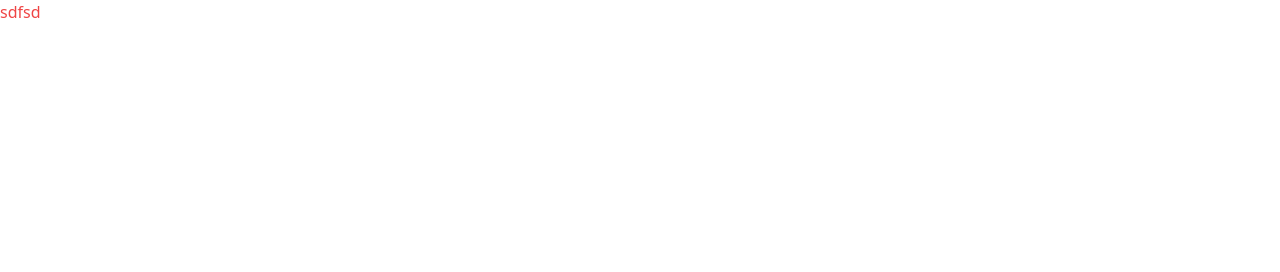
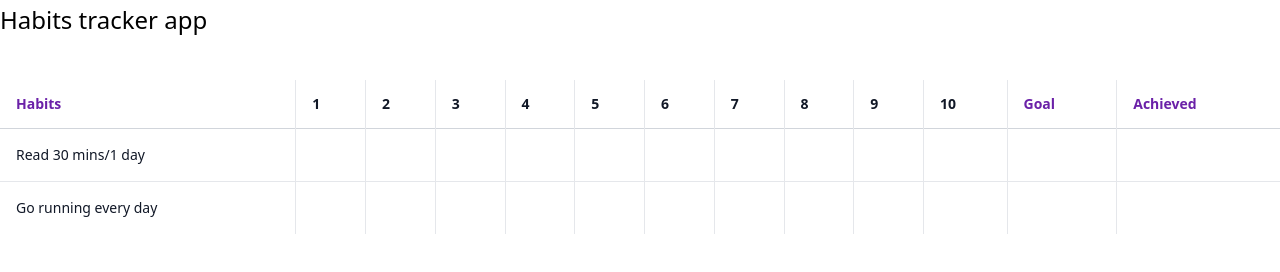
Before and after one commit to OleksandrMykhailovskyi/habits-tracker, a website: page src/index.html in a window 1280 px wide. Drawn offline with nearby package versions, Linux system fonts and the light colour scheme; files that its build step writes are made by us from their sources.

Commit message:
feat: basic mocked table is added

```diff
--- a/package.json
+++ b/package.json
@@ -18,6 +18,7 @@
   },
   "homepage": "https://github.com/OleksandrMykhailovskyi/habits-tracker#readme",
   "devDependencies": {
+    "@tailwindcss/typography": "^0.5.10",
     "tailwindcss": "^3.3.6"
   }
 }
--- a/src/index.html
+++ b/src/index.html
@@ -3,10 +3,66 @@
 <head>
     <meta charset="UTF-8">
     <meta name="viewport" content="width=device-width, initial-scale=1.0">
-    <title>Document</title>
+    <title>Habits tracker</title>
     <link href="/dist/output.css" rel="stylesheet">
 </head>
 <body>
-    <p class="text-red-500">sdfsd</p>
+    <div class="container flex flex-col gap-10">
+        <h1 class="prose-2xl">Habits tracker app</h1>
+        <div class="w-full">
+            <table class="min-w-full divide-y divide-gray-300">
+                <thead>
+                  <tr class="divide-x divide-gray-200">
+                    <th scope="col" class="px-4 py-3.5 text-left text-sm font-semibold text-purple-800">Habits</th>
+                    <th scope="col" class="px-4 py-3.5 text-left text-sm font-semibold text-gray-900">1</th>
+                    <th scope="col" class="px-4 py-3.5 text-left text-sm font-semibold text-gray-900">2</th>
+                    <th scope="col" class="px-4 py-3.5 text-left text-sm font-semibold text-gray-900">3</th>
+                    <th scope="col" class="px-4 py-3.5 text-left text-sm font-semibold text-gray-900">4</th>
+                    <th scope="col" class="px-4 py-3.5 text-left text-sm font-semibold text-gray-900">5</th>
+                    <th scope="col" class="px-4 py-3.5 text-left text-sm font-semibold text-gray-900">6</th>
+                    <th scope="col" class="px-4 py-3.5 text-left text-sm font-semibold text-gray-900">7</th>
+                    <th scope="col" class="px-4 py-3.5 text-left text-sm font-semibold text-gray-900">8</th>
+                    <th scope="col" class="px-4 py-3.5 text-left text-sm font-semibold text-gray-900">9</th>
+                    <th scope="col" class="px-4 py-3.5 text-left text-sm font-semibold text-gray-900">10</th>
+                    <th scope="col" class="px-4 py-3.5 text-left text-sm font-semibold text-purple-800">Goal</th>
+                    <th scope="col" class="px-4 py-3.5 text-left text-sm font-semibold text-purple-800">Achieved</th>
+                  </tr>
+                </thead>
+                <tbody class="divide-y divide-gray-200 bg-white">
+                  <tr class="divide-x divide-gray-200">
+                    <td class="whitespace-nowrap p-4 text-sm font-medium text-gray-900">Read 30 mins/1 day</td>
+                    <td class="whitespace-nowrap p-4 text-sm text-gray-500"></td>
+                    <td class="whitespace-nowrap p-4 text-sm text-gray-500"></td>
+                    <td class="whitespace-nowrap p-4 text-sm text-gray-500"></td>
+                    <td class="whitespace-nowrap p-4 text-sm text-gray-500"></td>
+                    <td class="whitespace-nowrap p-4 text-sm text-gray-500"></td>
+                    <td class="whitespace-nowrap p-4 text-sm text-gray-500"></td>
+                    <td class="whitespace-nowrap p-4 text-sm text-gray-500"></td>
+                    <td class="whitespace-nowrap p-4 text-sm text-gray-500"></td>
+                    <td class="whitespace-nowrap p-4 text-sm text-gray-500"></td>
+                    <td class="whitespace-nowrap p-4 text-sm text-gray-500"></td>
+                    <td class="whitespace-nowrap p-4 text-sm text-gray-900"></td>
+                    <td class="whitespace-nowrap p-4 text-sm text-gray-900"></td>
+                  </tr>
+                  <tr class="divide-x divide-gray-200">
+                    <td class="whitespace-nowrap p-4 text-sm font-medium text-gray-900">Go running every day</td>
+                    <td class="whitespace-nowrap p-4 text-sm text-gray-500"></td>
+                    <td class="whitespace-nowrap p-4 text-sm text-gray-500"></td>
+                    <td class="whitespace-nowrap p-4 text-sm text-gray-500"></td>
+                    <td class="whitespace-nowrap p-4 text-sm text-gray-500"></td>
+                    <td class="whitespace-nowrap p-4 text-sm text-gray-500"></td>
+                    <td class="whitespace-nowrap p-4 text-sm text-gray-500"></td>
+                    <td class="whitespace-nowrap p-4 text-sm text-gray-500"></td>
+                    <td class="whitespace-nowrap p-4 text-sm text-gray-500"></td>
+                    <td class="whitespace-nowrap p-4 text-sm text-gray-500"></td>
+                    <td class="whitespace-nowrap p-4 text-sm text-gray-500"></td>
+                    <td class="whitespace-nowrap p-4 text-sm text-gray-900"></td>
+                    <td class="whitespace-nowrap p-4 text-sm text-gray-900"></td>
+                  </tr>
+
+                </tbody>
+              </table>
+        </div>
+    </div>
 </body>
 </html>
--- a/src/input.css
+++ b/src/input.css
@@ -1,3 +1,9 @@
 @tailwind base;
 @tailwind components;
 @tailwind utilities;
+
+@layer base {
+    .container {
+      margin: 0 auto;
+    }
+  }
--- a/tailwind.config.js
+++ b/tailwind.config.js
@@ -4,5 +4,8 @@ module.exports = {
   theme: {
     extend: {},
   },
-  plugins: [],
+  plugins: [
+    require('@tailwindcss/typography'),
+    // ...
+  ],
 }
```
Also changed, not shown: 1 other file.
